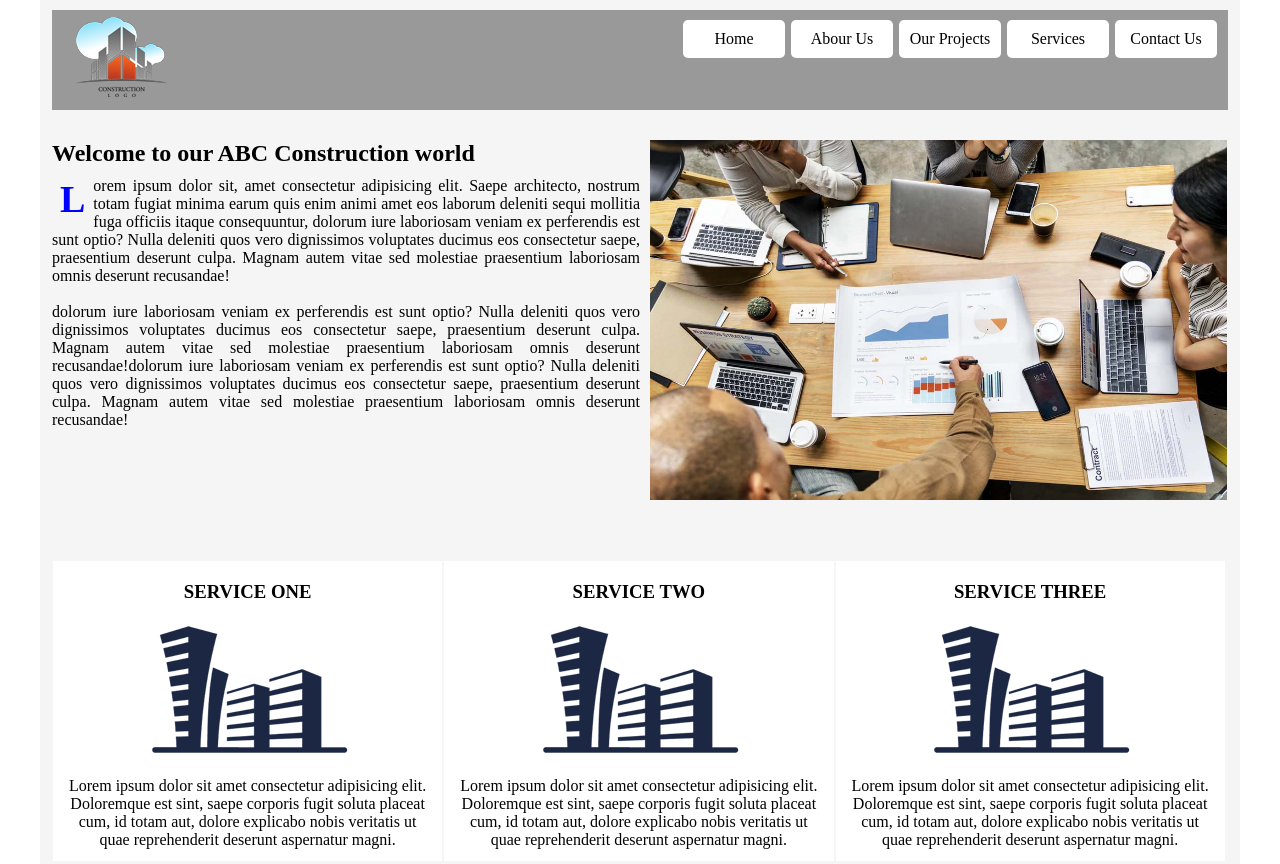
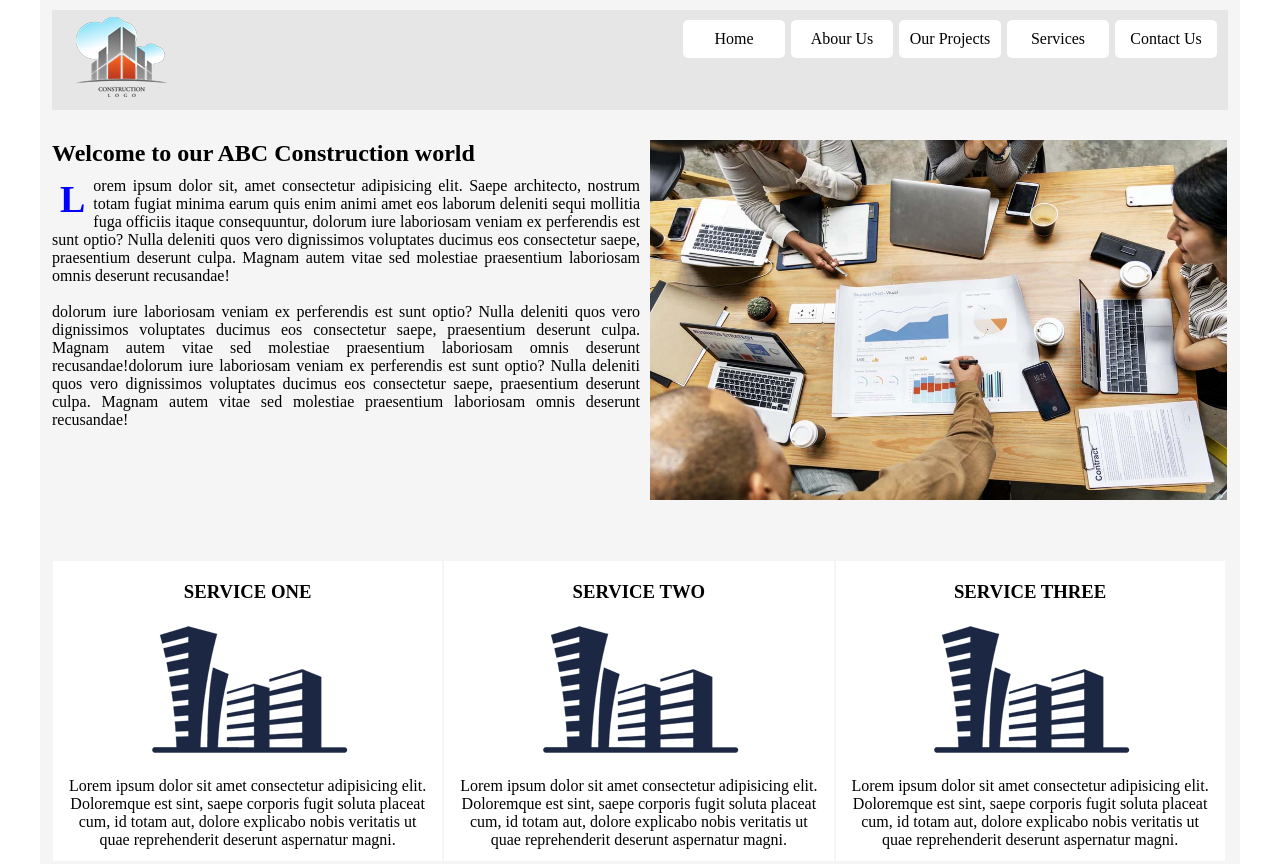
Before and after one commit to gani154/assignment_01, a plain HTML site: page index.html in a window 1280 px wide. Shown: the top 864 px of the page. Drawn offline with Linux system fonts and the light colour scheme.

Commit message:
Update style.css

```diff
--- a/css/style.css
+++ b/css/style.css
@@ -18,7 +18,7 @@
 #header_section{
     height: 100px;
     width: 98%;
-    background-color: #999;
+    background-color: #E6E6E6;
     margin: 0 1%;
 
 }
```
